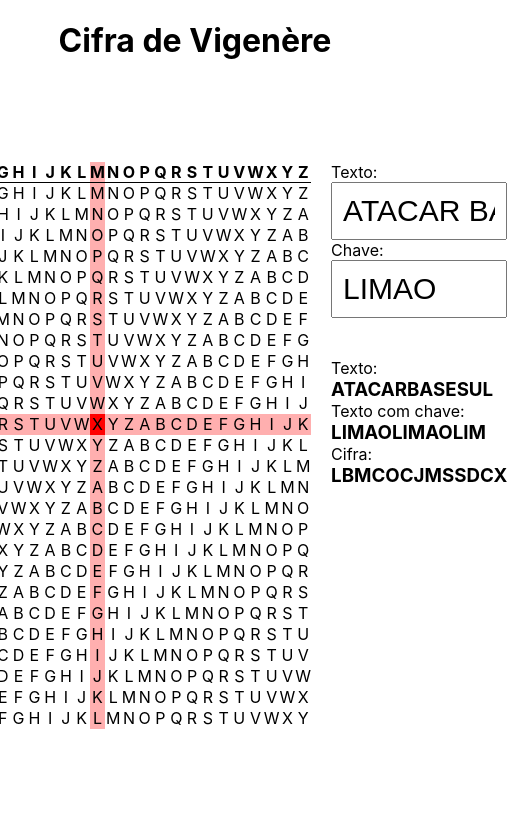
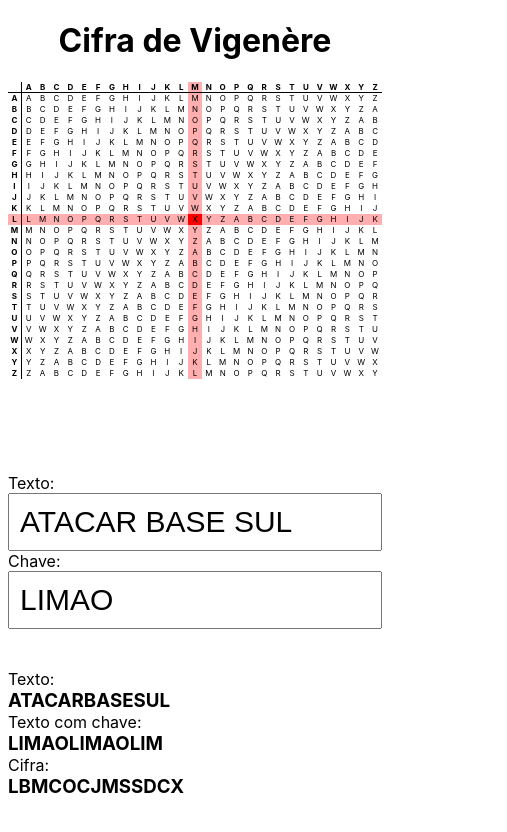
Before and after one commit to matherique/vigenere-chiper, a Next.js app: page / in a window 390 px wide. Shown: the top 832 px of the page, 507 px wide, since content can reach past the window. Built offline with nearby package versions, Linux system fonts and the light colour scheme.

Commit message:
add responsive css

```diff
--- a/styles/Home.module.css
+++ b/styles/Home.module.css
@@ -61,8 +61,13 @@
 }
 
 @media (max-width: 600px) {
-  .grid {
+  .main {
     width: 100%;
     flex-direction: column;
+    padding: 0;
+  }
+
+  .main .left .table {
+    font-size: 8px;
   }
 }
```
